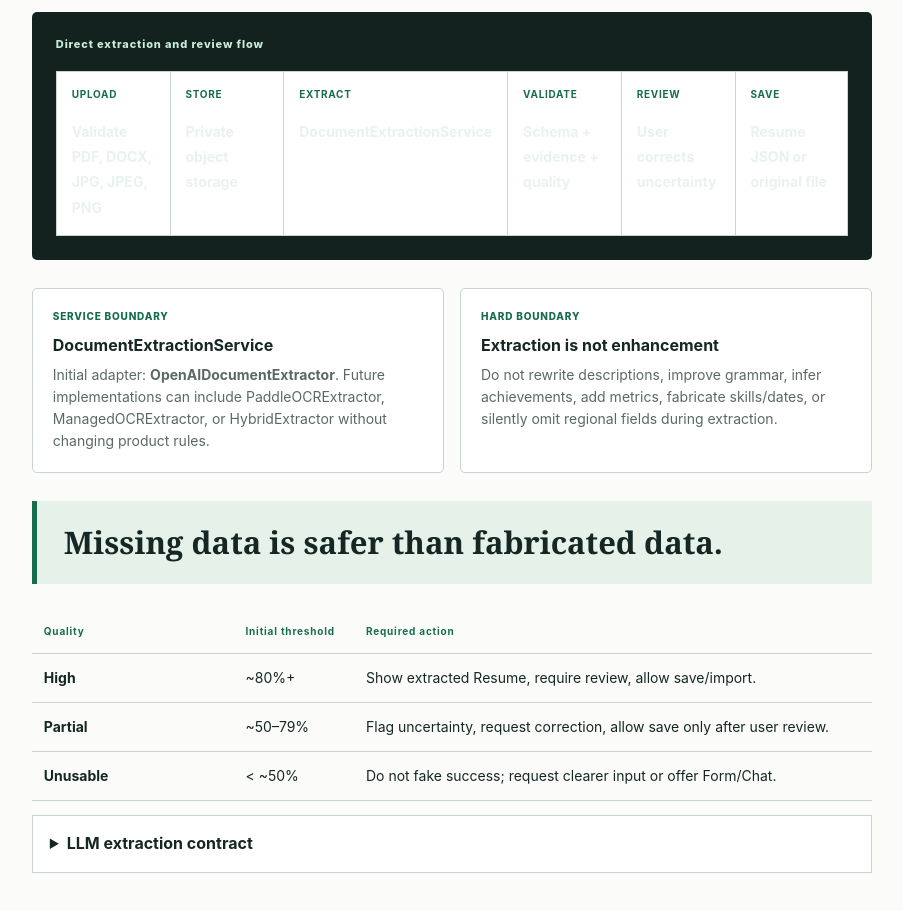
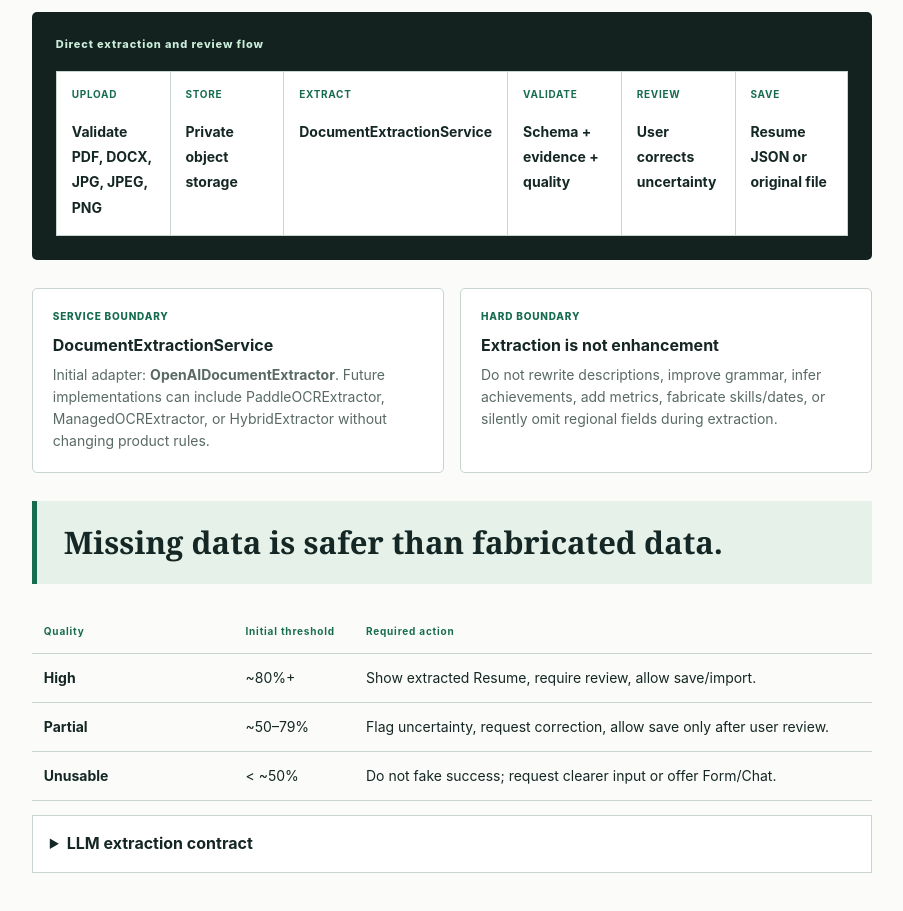
Before and after one commit to hlahtunthein09/Resumate-Project-foundation-research, a plain HTML site: page system-design-v1-revised.html in a window 1280 px wide. Shown: the part 3260-4171 px from the top of the page, without its empty margins (331-1234 px from the left). Drawn offline with Linux system fonts and the light colour scheme.

Commit message:
contrast issue fixed in extraction section of system design v1 revised

```diff
--- a/system-design-v1-revised.html
+++ b/system-design-v1-revised.html
@@ -335,8 +335,10 @@
         letter-spacing: 0.07em;
       }
       .steps span {
+        color: var(--ink);
         font-size: 14px;
         font-weight: 700;
+        line-height: 1.45;
       }
       table {
         width: 100%;
```
Also changed, not shown: tests/system-design-revised-presentation.test.mjs (+4 -0 lines).
